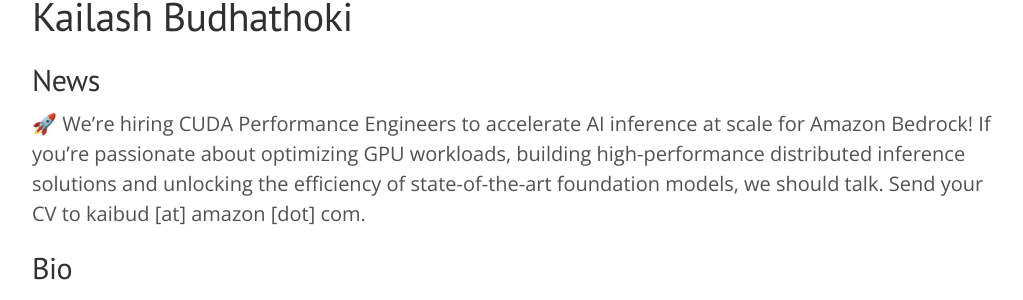
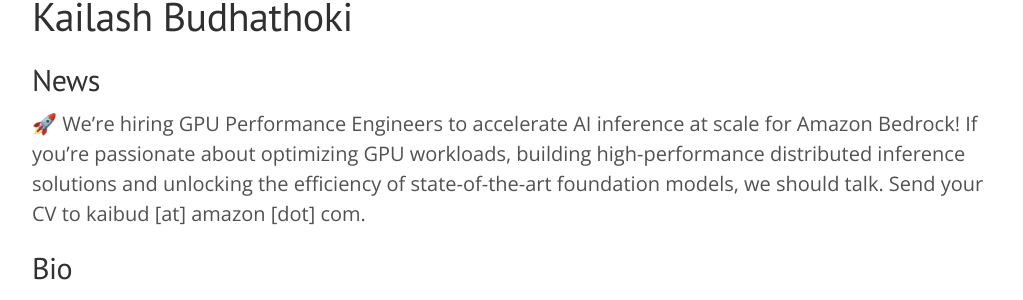
Before and after one commit to kailashbuki/kailashbuki.github.io, a Jekyll site: the page built from index.md, in a window 1280 px wide. Shown: the part 141-441 px from the top of the page, without its empty margins (128-1151 px from the left). Built offline with Jekyll 4.4.1, drawn with Linux system fonts in a browser that asks for light colours.

Commit message:
Small correction

```diff
--- a/index.md
+++ b/index.md
@@ -3,7 +3,7 @@
 title: Kailash Budhathoki
 ---
 ## News
-🚀 We’re hiring CUDA Performance Engineers to accelerate AI inference at scale for Amazon Bedrock! If you’re passionate about optimizing GPU workloads, building high-performance distributed inference solutions and unlocking the efficiency of state-of-the-art foundation models, we should talk. Send your CV to kaibud [at] amazon [dot] com.
+🚀 We’re hiring GPU Performance Engineers to accelerate AI inference at scale for Amazon Bedrock! If you’re passionate about optimizing GPU workloads, building high-performance distributed inference solutions and unlocking the efficiency of state-of-the-art foundation models, we should talk. Send your CV to kaibud [at] amazon [dot] com.
 
 ## Bio
 
```
Also changed, not shown: about.md (+1 -1 lines).
